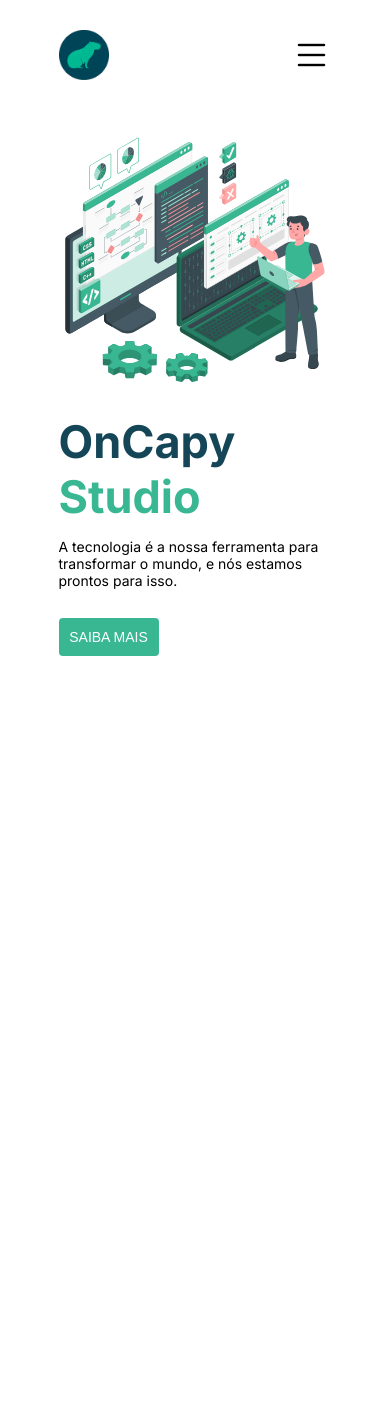
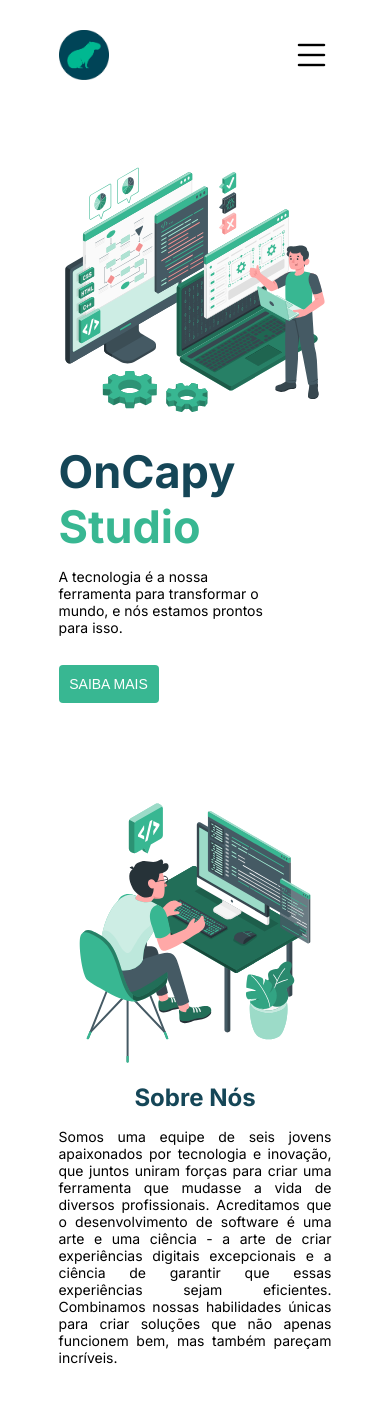
Before and after one commit to OnCapy-Studio/OnCapy-Studio, a React (Create React App) app: page / in a window 390 px wide. Shown: the top 1402 px of the page. Before the commit the page ends 844 px from the top, so only its background shows below. Built offline with nearby package versions, Linux system fonts and the light colour scheme.

Commit message:
about us

```diff
--- a/src/App.tsx
+++ b/src/App.tsx
@@ -1,6 +1,7 @@
 import Homepage from 'components/home';
 import './App.css';
 import Navbar from 'components/navbar';
+import AboutUs from 'components/about us';
 
 
 function App() {
@@ -8,6 +9,7 @@
     <>
     <Navbar></Navbar>
     <Homepage></Homepage>
+    <AboutUs></AboutUs>
     </>
 
   );
--- /dev/null
+++ b/src/components/about us/index.tsx
@@ -0,0 +1,27 @@
+import Img2 from "assets/img/img2.svg";
+import './style.css';
+
+function AboutUs() {
+  return (
+    <div className="aboutUs-container">
+      <div className="aboutUs-img">
+      <img src={Img2} alt="Img2"></img>
+      </div>
+
+      <div className="aboutUs-content">
+        <h1>Sobre Nós</h1>
+        <p>
+          Somos uma equipe de seis jovens apaixonados por tecnologia e inovação,
+          que juntos uniram forças para criar uma ferramenta que mudasse a vida
+          de diversos profissionais. Acreditamos que o desenvolvimento de
+          software é uma arte e uma ciência - a arte de criar experiências
+          digitais excepcionais e a ciência de garantir que essas experiências
+          sejam eficientes. Combinamos nossas habilidades únicas para criar
+          soluções que não apenas funcionem bem, mas também pareçam incríveis.
+        </p>
+      </div>
+    </div>
+  );
+}
+
+export default AboutUs;
--- /dev/null
+++ b/src/components/about us/style.css
@@ -0,0 +1,58 @@
+.aboutUs-container{
+    display: flex;
+    align-items: center;
+    justify-content: center;
+    margin: 0px 20% 0px 20%;
+    padding: 50px 0px 50px 0px;
+}
+
+.aboutUs-content{
+    width: 480px;
+}
+
+.aboutUs-content h1{
+    font-size: 35px;
+    color: #154657;
+}
+
+.aboutUs-content p{
+    font-size: 18px;
+    text-align: justify;
+}
+
+.aboutUs-img{
+    padding-right: 80px;
+}
+
+.aboutUs-img img{
+    width: 100%;
+}
+
+
+@media (max-width: 1000px){
+    .aboutUs-content h1{
+        font-size: 24px;
+        text-align: center;
+    }
+
+    .aboutUs-content p{
+        font-size: 14px;
+    }
+}
+
+@media (max-width: 800px){
+    .aboutUs-container{
+        flex-wrap: wrap;
+        margin: 0px 15% 0px 15%;
+    }
+
+    .aboutUs-img{
+        padding-right: 0px;
+    }
+
+    .aboutUs-img img {
+        width: 260px;
+        height: 260px;
+
+    }
+}
--- a/src/components/home/style.css
+++ b/src/components/home/style.css
@@ -3,8 +3,8 @@
     display: flex;
     align-items: center;
     justify-content: space-between;
-    margin: 0px 15% 0px 15%;
-    padding: 50px 0px 50px 0px;
+    margin: 0px 20% 0px 20%;
+    padding: 150px 0px 100px 0px;
 }
 
 .home img{
@@ -28,6 +28,7 @@
     font-size: 18;
     font-weight: 400;
     margin-right: 10px;
+    width: 80%;
 }
 
 .home-content button{
@@ -56,6 +57,8 @@
     .home{
         flex-wrap: wrap;
         flex-direction: column-reverse;
+        margin: 0px 15% 0px 15%;
+        padding: 80px 0px 50px 0px;
     }
 
     .home img {
```
Also changed, not shown: src/assets/img/img2.svg (added).
